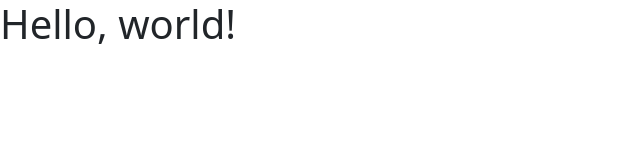
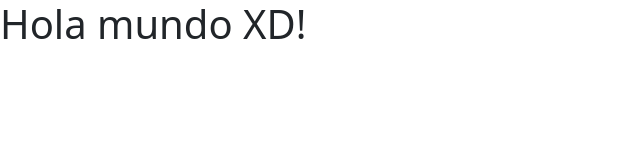
Before and after one commit to alexLEETg/alexLEETg.github.io, a plain HTML site: page index.html in a window 1280 px wide. Shown: the whole page, without its empty margins (0-640 px from the left). Drawn offline with nearby package versions, Linux system fonts and the light colour scheme.

Commit message:
Se cambio el saludo

```diff
--- a/index.html
+++ b/index.html
@@ -7,7 +7,7 @@
     <link href="https://cdn.jsdelivr.net/npm/bootstrap@5.2.0/dist/css/bootstrap.min.css" rel="stylesheet" integrity="sha384-gH2yIJqKdNHPEq0n4Mqa/HGKIhSkIHeL5AyhkYV8i59U5AR6csBvApHHNl/vI1Bx" crossorigin="anonymous">
   </head>
   <body>
-    <h1>Hello, world!</h1>
+    <h1>Hola mundo XD!</h1>
     <script src="https://cdn.jsdelivr.net/npm/bootstrap@5.2.0/dist/js/bootstrap.bundle.min.js" integrity="sha384-A3rJD856KowSb7dwlZdYEkO39Gagi7vIsF0jrRAoQmDKKtQBHUuLZ9AsSv4jD4Xa" crossorigin="anonymous"></script>
   </body>
 </html>
```
